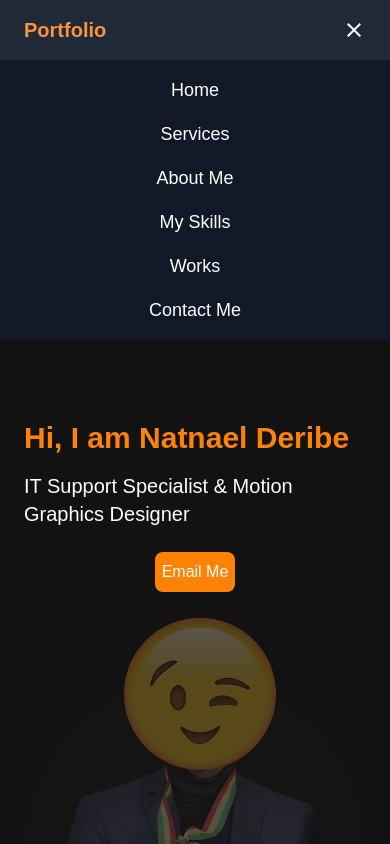
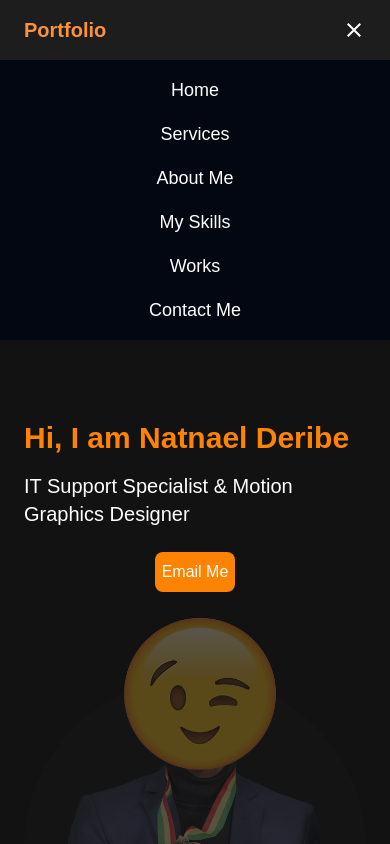
Before and after one commit to Natink1/My-Portfolio, a React (Vite) app: page / in a window 390 px wide. Both pictures are taken after a click on the button 354 px from the left and 30 px from the top of the page. Shown: the top 844 px of the page. Built offline with nearby package versions, Linux system fonts and the light colour scheme.

Commit message:
Tailwind Important Issue

```diff
--- a/src/components/Navbar.jsx
+++ b/src/components/Navbar.jsx
@@ -69,7 +69,7 @@ const Navbar = () => {
       </div>
 
 
-      <div className="lg:!hidden flex justify-between items-center py-4 px-6 bg-gray-800">
+      <div className="lg:!hidden flex justify-between items-center py-4 px-6 bg-[#1d1d1d]">
         <div className="text-xl font-bold flex items-center gap-1 text-orange-400">
           Portfolio
         </div>
@@ -80,12 +80,13 @@ const Navbar = () => {
           {isMobileMenuOpen ? <IoMdClose /> : <CiMenuBurger />}
         </button>
       </div>
+
       {isMobileMenuOpen && (
         <motion.div
           initial={{ opacity: 0, y: -10 }}
           animate={{ opacity: 1, y: 0 }}
           exit={{ opacity: 0, y: -10 }}
-          className="lg:hidden bg-gray-900 text-white py-4 px-6"
+          className="lg:hidden bg-gray-950 text-white py-4 px-6"
         >
           <ul className="space-y-4 text-center">
             <Link
```
